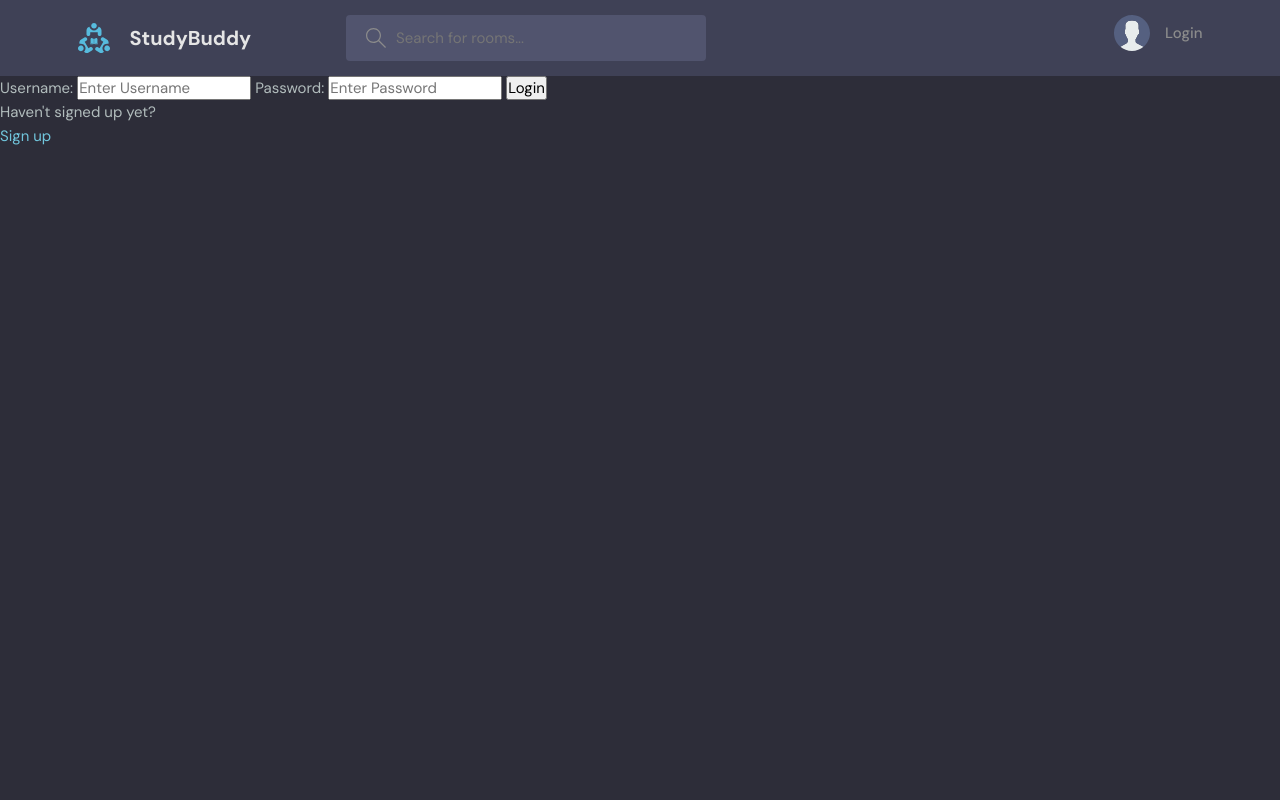
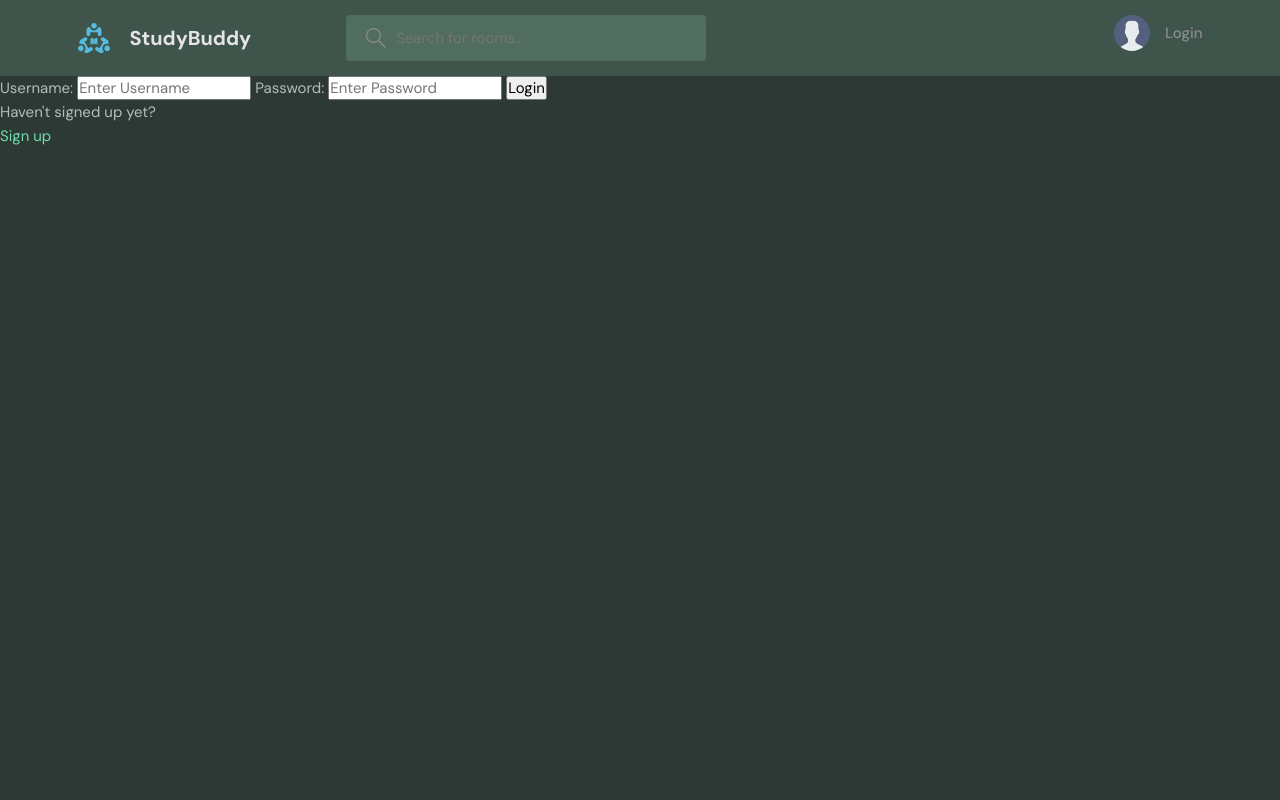
Before and after one commit to Ritheavuth/cloud_final_project, a Django app: a page that uses templates/main.html in a window 1280 px wide. Run offline with Django 3.2, Linux system fonts and the light colour scheme.

Commit message:
change theme colors

```diff
--- a/static/styles/style.css
+++ b/static/styles/style.css
@@ -1,15 +1,15 @@
 @import url("https://fonts.googleapis.com/css2?family=DM+Sans:wght@400;500;700&display=swap");
 
 :root {
-  --color-main: #71c6dd;
-  --color-main-light: #e1f6fb;
-  --color-dark: #3f4156;
-  --color-dark-medium: #51546e;
-  --color-dark-light: #696d97;
+  --color-main: #71ddac;
+  --color-main-light: #e0fbef;
+  --color-dark: #3f554b;
+  --color-dark-medium: #506d60;
+  --color-dark-light: #699682;
   --color-light: #e5e5e5;
   --color-gray: #8b8b8b;
   --color-light-gray: #b2bdbd;
-  --color-bg: #2d2d39;
+  --color-bg: #2d3934;
   --color-success: #5dd693;
   --color-error: #fc4b0b;
 }
```
